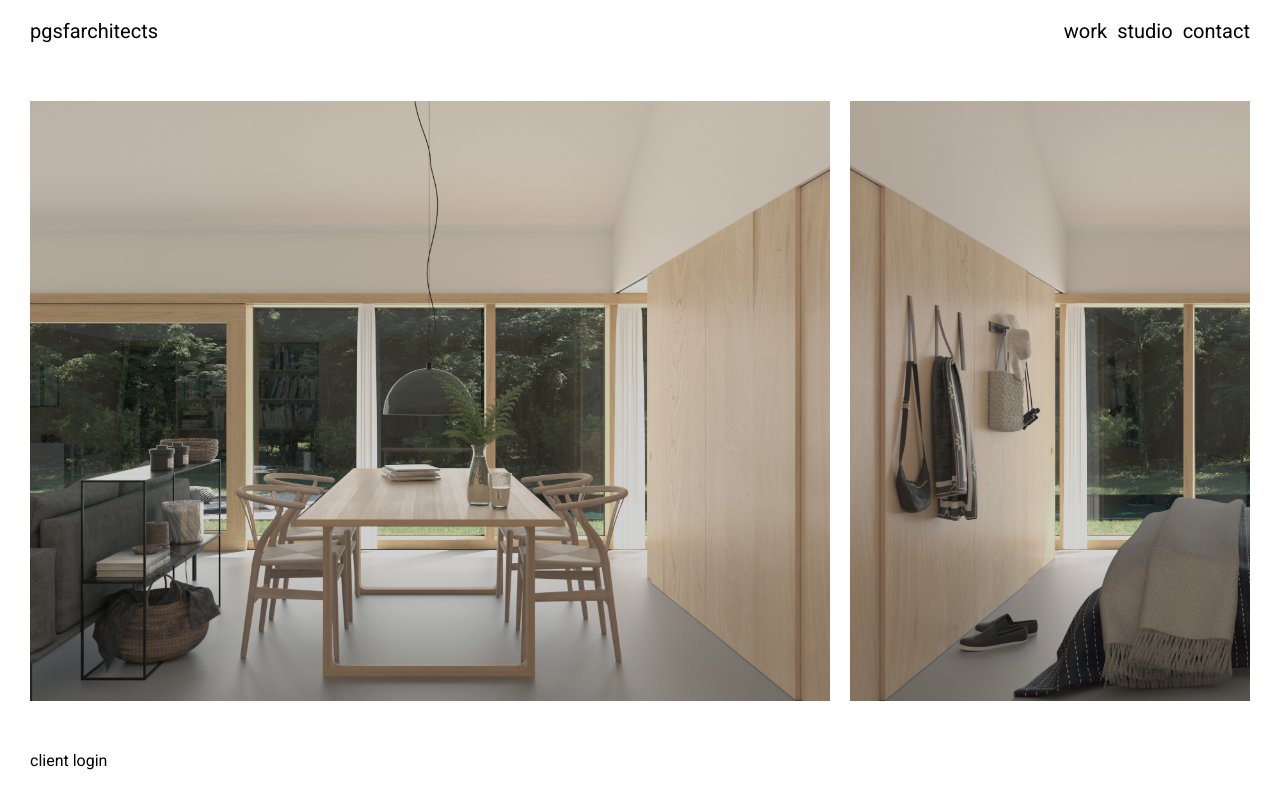
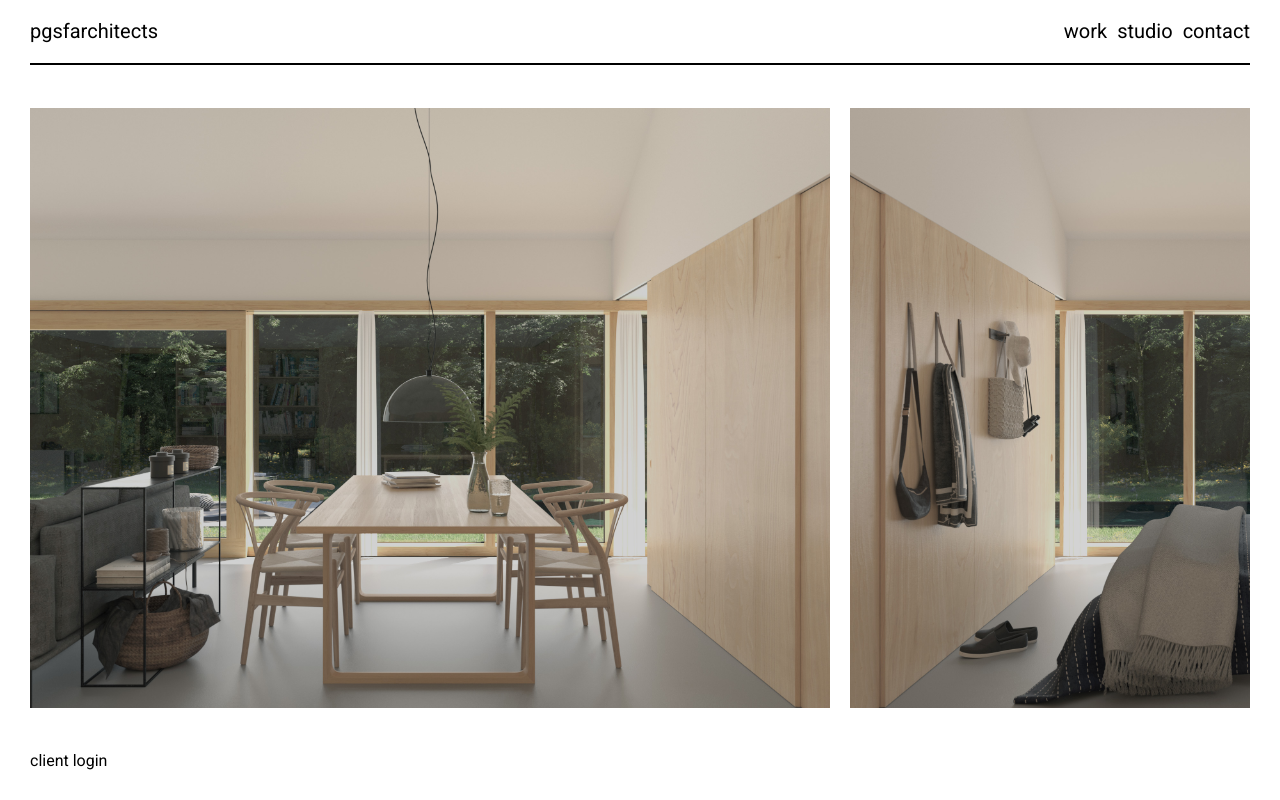
Before and after one commit to pedrobarbeitos/pgsfwebsite_v2, a Next.js app: page / in a window 1280 px wide. Built offline with nearby package versions, Linux system fonts and the light colour scheme.

Commit message:
navbar updated

```diff
--- a/src/app/components/Gallery/Gallery.scss
+++ b/src/app/components/Gallery/Gallery.scss
@@ -1,9 +1,10 @@
 .galleryContainer {
     display: flex;
     gap: 20px;
-    height: 600px;
+    min-height: 600px;
     align-content: flex-start;
     position: relative;
     overflow: hidden;
 
+
 }
--- a/src/app/components/ImagesCard/ImagesCard.scss
+++ b/src/app/components/ImagesCard/ImagesCard.scss
@@ -2,16 +2,18 @@
 
 
     min-width: 800px;
+    max-width: 800px;
     position: relative;
     overflow: hidden;
-    display: inline;
+    display: inline-block;
+    background-color: grey;
 
 
 }
 
 .imageContainer img{
 
-    object-fit: contain;
+    object-fit: cover;
 
 
 
--- a/src/app/components/navbar/navbar.scss
+++ b/src/app/components/navbar/navbar.scss
@@ -1,10 +1,11 @@
 .navbar {
     position: relative;
     width: 100%;
-    height: 30px;
+    min-height: 45px;
     display: flex;
     justify-content: space-between;
     font-size: 20px;
+    border-bottom: 2px solid;
 
 }
 
```
